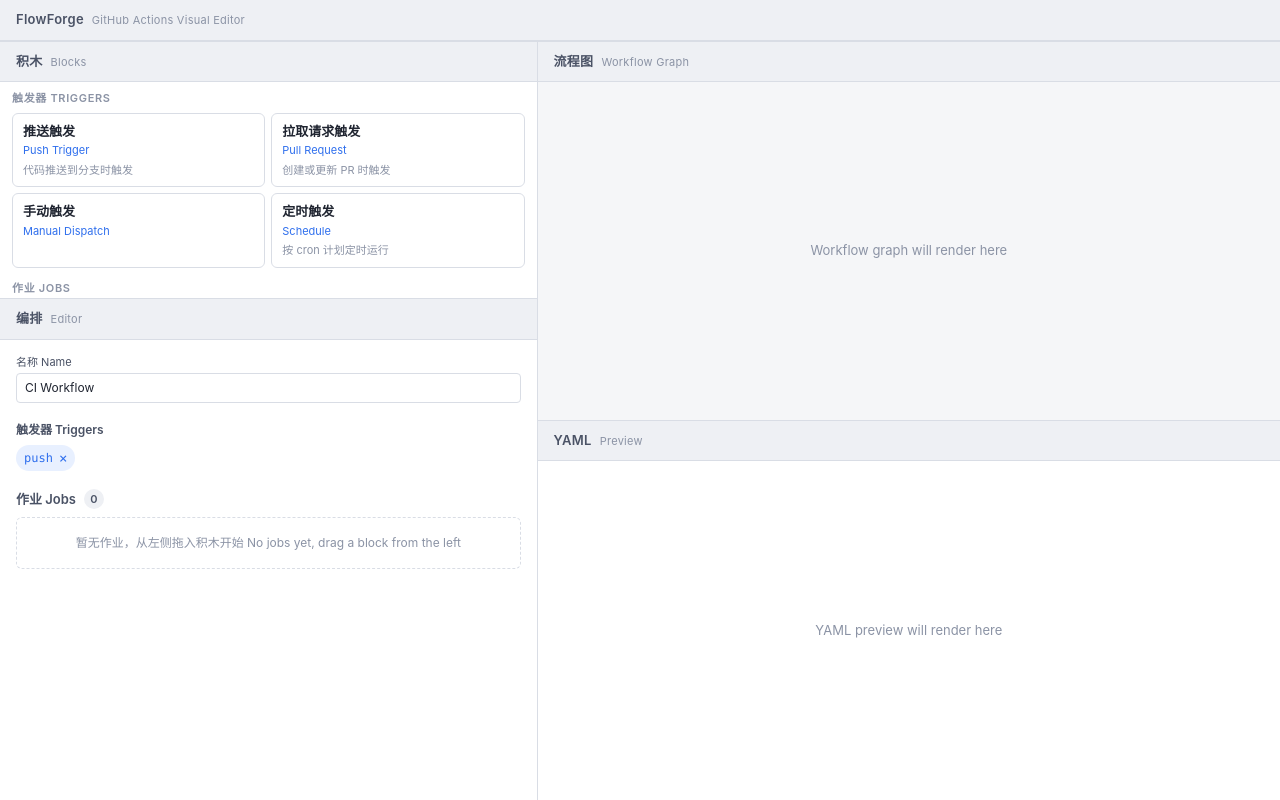
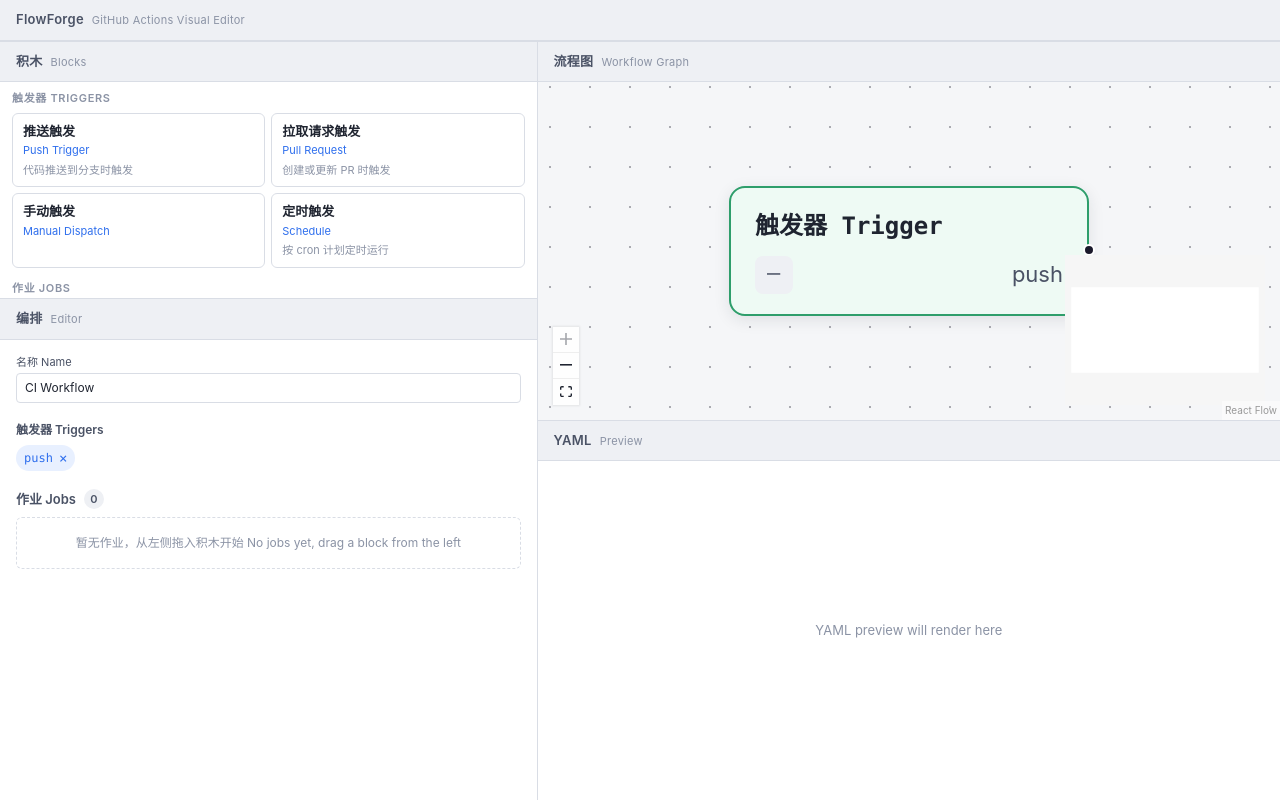
Before and after one commit to zitzhen/FlowForge, a React (Vite) app: page / in a window 1280 px wide. Built offline with nearby package versions, Linux system fonts and the light colour scheme.

Commit message:
feat: implement read-only live workflow graph preview
Derive React Flow nodes and edges from job needs with layered topological layout, render a read-only graph with a synthetic trigger start node, and add derivation tests.

Assisted-by: WorkBuddy(Edu):Hy4-flash

```diff
--- a/biome.json
+++ b/biome.json
@@ -17,7 +17,7 @@
   "linter": {
     "enabled": true,
     "rules": {
-      "recommended": true,
+      "preset": "recommended",
       "suspicious": {
         "noExplicitAny": "off"
       }
--- a/src/components/layout/Workspace.tsx
+++ b/src/components/layout/Workspace.tsx
@@ -1,6 +1,7 @@
 import { EditorDndContext } from '../editor/EditorDndContext';
 import { WorkflowEditor } from '../editor/WorkflowEditor';
 import { BlockPalette } from '../palette/BlockPalette';
+import { FlowPreview } from '../preview/FlowPreview';
 
 export function Workspace() {
   return (
@@ -42,7 +43,7 @@ export function Workspace() {
                 流程图 <span className="panel-heading__en">Workflow Graph</span>
               </span>
             </div>
-            <div className="placeholder">Workflow graph will render here</div>
+            <FlowPreview />
           </div>
           <div className="workspace__yaml">
             <div className="panel-heading">
--- /dev/null
+++ b/src/components/preview/FlowPreview.tsx
@@ -0,0 +1,33 @@
+/** Read-only live workflow graph preview. */
+
+import { Background, Controls, MiniMap, type NodeTypes, ReactFlow } from '@xyflow/react';
+import { useMemo } from 'react';
+import '@xyflow/react/dist/style.css';
+import { toFlow } from '../../flow/toFlow';
+import { useWorkflowStore } from '../../store/useWorkflowStore';
+import { WorkflowNode } from './WorkflowNode';
+
+const nodeTypes: NodeTypes = { workflowNode: WorkflowNode };
+
+export function FlowPreview() {
+  const model = useWorkflowStore((s) => s.model);
+  const { nodes, edges } = useMemo(() => toFlow(model), [model]);
+
+  return (
+    <ReactFlow
+      nodes={nodes}
+      edges={edges}
+      nodeTypes={nodeTypes}
+      fitView
+      nodesDraggable={false}
+      nodesConnectable={false}
+      elementsSelectable={false}
+      panOnDrag
+      zoomOnScroll
+    >
+      <Background />
+      <Controls showInteractive={false} />
+      <MiniMap pannable zoomable />
+    </ReactFlow>
+  );
+}
--- /dev/null
+++ b/src/components/preview/WorkflowNode.tsx
@@ -0,0 +1,27 @@
+/** Custom read-only node for a workflow job. */
+import { Handle, type NodeProps, Position } from '@xyflow/react';
+
+interface JobNodeDisplayData {
+  label: string;
+  runsOn: string;
+  stepCount: number;
+  triggerSummary: string;
+}
+
+export function WorkflowNode({ data, id }: NodeProps) {
+  const info = data as unknown as JobNodeDisplayData;
+  const isStart = id === '__start';
+  return (
+    <div className={`flow-node${isStart ? ' flow-node--start' : ''}`}>
+      {!isStart && <Handle type="target" position={Position.Left} />}
+      <div className="flow-node__title">{info.label}</div>
+      <div className="flow-node__meta">
+        <span className="flow-node__badge">{info.runsOn}</span>
+        <span className="flow-node__steps">
+          {isStart ? info.triggerSummary : `${info.stepCount} steps`}
+        </span>
+      </div>
+      <Handle type="source" position={Position.Right} />
+    </div>
+  );
+}
--- /dev/null
+++ b/src/flow/toFlow.ts
@@ -0,0 +1,112 @@
+/** Derive React Flow nodes and edges from the workflow model. */
+import { type Edge, MarkerType, type Node } from '@xyflow/react';
+import type { Job, Workflow } from '../domain/types';
+
+export interface JobNodeData extends Record<string, unknown> {
+  label: string;
+  runsOn: string;
+  stepCount: number;
+  triggerSummary: string;
+}
+
+export type WorkflowFlowNode = Node<JobNodeData, 'workflowNode'>;
+
+const START_ID = '__start';
+const NODE_WIDTH = 260;
+const NODE_HEIGHT = 110;
+const LAYER_GAP = 300;
+const ROW_GAP = 140;
+
+/** Compute topological depth of each job from its needs graph. */
+function computeDepths(jobs: Job[]): Map<string, number> {
+  const byId = new Map(jobs.map((job) => [job.id, job]));
+  const depths = new Map<string, number>();
+  const visiting = new Set<string>();
+
+  const depthOf = (id: string): number => {
+    const cached = depths.get(id);
+    if (cached !== undefined) return cached;
+    if (visiting.has(id)) return 0; // cycle guard
+    visiting.add(id);
+    const job = byId.get(id);
+    const needs = job?.needs.filter((n) => byId.has(n)) ?? [];
+    const depth = needs.length === 0 ? 0 : Math.max(...needs.map(depthOf)) + 1;
+    visiting.delete(id);
+    depths.set(id, depth);
+    return depth;
+  };
+
+  for (const job of jobs) depthOf(job.id);
+  return depths;
+}
+
+/** Derive nodes and edges. Jobs are laid out in layers by dependency depth. */
+export function toFlow(workflow: Workflow): { nodes: WorkflowFlowNode[]; edges: Edge[] } {
+  const depths = computeDepths(workflow.jobs);
+  const triggerSummary = workflow.triggers.map((t) => t.event).join(', ') || '—';
+
+  const layerCounts = new Map<number, number>();
+  const nodes: WorkflowFlowNode[] = workflow.jobs.map((job) => {
+    const depth = depths.get(job.id) ?? 0;
+    const row = layerCounts.get(depth) ?? 0;
+    layerCounts.set(depth, row + 1);
+    return {
+      id: job.id,
+      type: 'workflowNode',
+      position: { x: 60 + depth * LAYER_GAP, y: 80 + row * ROW_GAP },
+      data: {
+        label: job.name || job.id,
+        runsOn: typeof job.runsOn === 'string' ? job.runsOn : (job.runsOn?.join(', ') ?? '—'),
+        stepCount: job.steps.length,
+        triggerSummary,
+      },
+      draggable: false,
+      connectable: false,
+    };
+  });
+
+  const edges: Edge[] = [];
+  for (const job of workflow.jobs) {
+    for (const need of job.needs) {
+      if (!depths.has(need)) continue;
+      edges.push({
+        id: `${need}->${job.id}`,
+        source: need,
+        target: job.id,
+        type: 'smoothstep',
+        markerEnd: { type: MarkerType.ArrowClosed },
+      });
+    }
+  }
+
+  // A synthetic start node connected to every root job.
+  nodes.unshift({
+    id: START_ID,
+    type: 'workflowNode',
+    position: { x: 60, y: 20 },
+    data: {
+      label: '触发器 Trigger',
+      runsOn: '—',
+      stepCount: 0,
+      triggerSummary,
+    },
+    draggable: false,
+    connectable: false,
+  });
+  for (const job of workflow.jobs) {
+    if ((depths.get(job.id) ?? 0) === 0) {
+      edges.unshift({
+        id: `${START_ID}->${job.id}`,
+        source: START_ID,
+        target: job.id,
+        type: 'smoothstep',
+        markerEnd: { type: MarkerType.ArrowClosed },
+      });
+    }
+  }
+
+  return { nodes, edges };
+}
+
+export const FLOW_NODE_TYPES = { workflowNode: 'workflowNode' };
+export { NODE_HEIGHT, NODE_WIDTH };
--- a/src/styles/global.css
+++ b/src/styles/global.css
@@ -502,3 +502,52 @@ button {
 .btn--icon:hover {
   color: var(--color-danger);
 }
+
+/* ---------- Flow preview ---------- */
+.workspace__flow .react-flow {
+  flex: 1 1 auto;
+  min-height: 0;
+}
+.flow-node {
+  min-width: 180px;
+  max-width: 220px;
+  padding: 10px 12px;
+  border: 1px solid var(--color-accent);
+  border-radius: 8px;
+  background: var(--color-surface);
+  box-shadow: 0 2px 8px rgb(31 36 48 / 0.1);
+  font-size: 12px;
+}
+.flow-node--start {
+  border-color: #2e9e6b;
+  background: #eefaf4;
+}
+.flow-node__title {
+  font-weight: 600;
+  font-family: var(--font-mono);
+  word-break: break-all;
+}
+.flow-node__meta {
+  display: flex;
+  align-items: center;
+  justify-content: space-between;
+  gap: 8px;
+  margin-top: 6px;
+  font-size: 11px;
+  color: var(--color-text-muted);
+}
+.flow-node__badge {
+  padding: 1px 6px;
+  border-radius: 4px;
+  background: var(--color-surface-2);
+  font-family: var(--font-mono);
+  overflow: hidden;
+  text-overflow: ellipsis;
+  white-space: nowrap;
+}
+.flow-node__steps {
+  white-space: nowrap;
+  overflow: hidden;
+  text-overflow: ellipsis;
+  max-width: 90px;
+}
```
Also changed, not shown: 1 other file (tests, documents, lock files or other folders).
